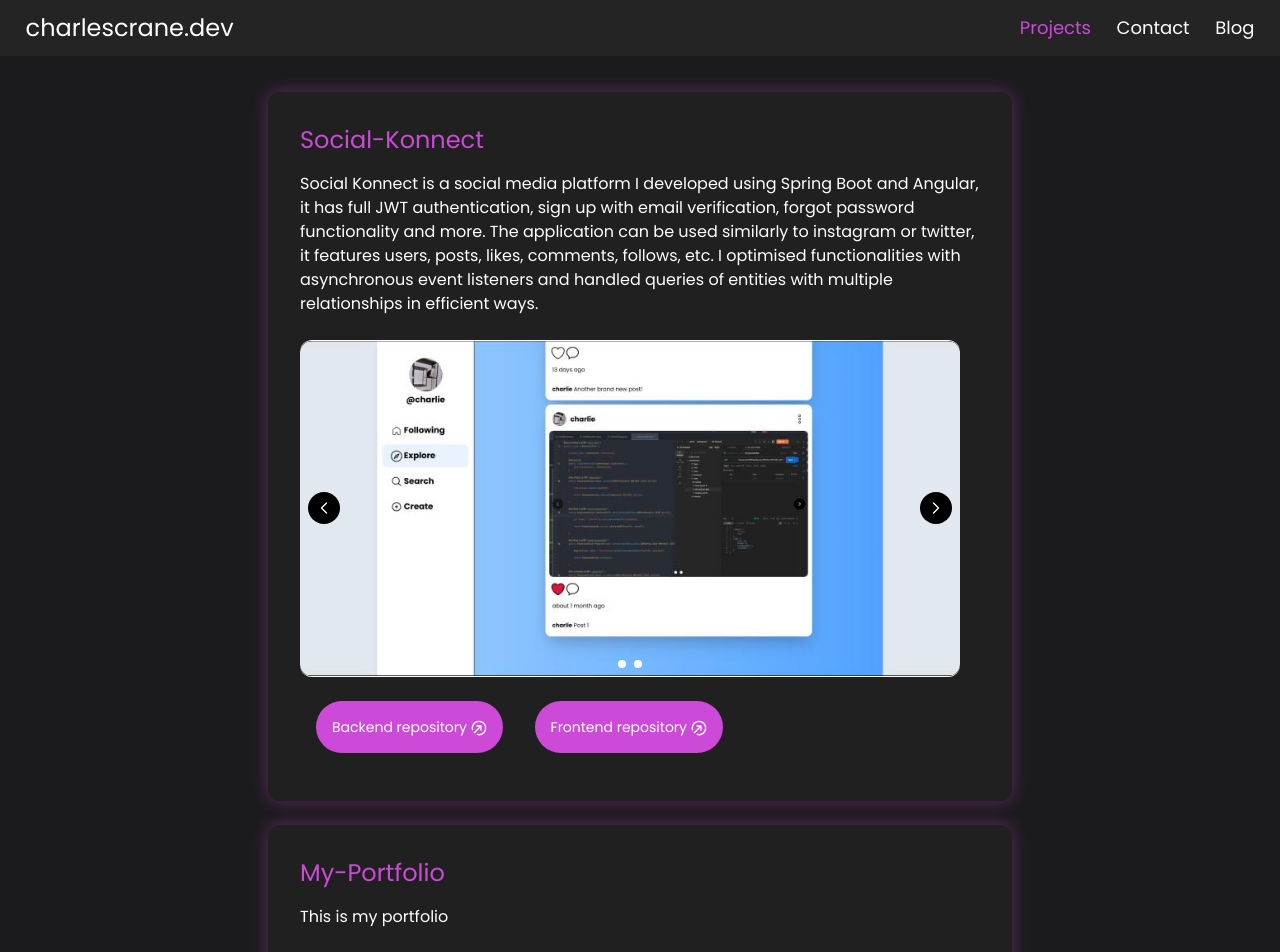
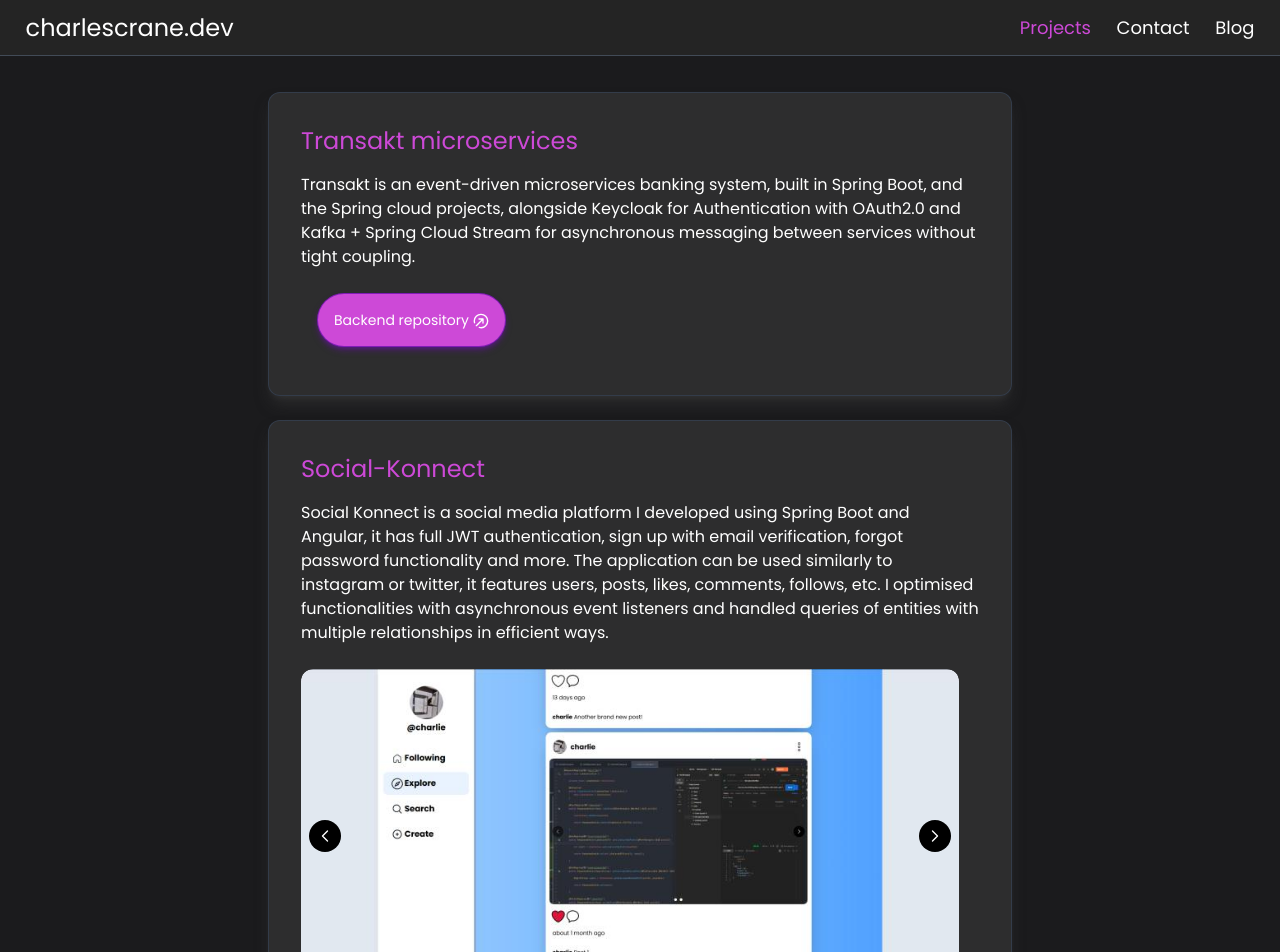
Before and after one commit to ChxrlieExe33/charles-portfolio, an Angular app: page /projects in a window 1280 px wide. Shown: the top 952 px of the page. Built offline with nearby package versions, Linux system fonts and the light colour scheme.

Commit message:
ui: Changed the styling a bit and added transakt to the projects list, need a good photo for it though.

```diff
--- a/src/app/components/about-me/about-me.component.html
+++ b/src/app/components/about-me/about-me.component.html
@@ -17,7 +17,7 @@
 
         @for (study of studies; track study.title){
 
-            <li class="flex flex-col items-center justify-between w-full px-4 py-2 shadow-[0_0_15px_2px_rgba(205,73,215,0.3)] rounded-xl">
+            <li class="flex flex-col items-center justify-between w-full px-4 py-2 border-1 border-gray-700/80 bg-neutral-800 shadow-lg shadow-neutral-700/50 rounded-xl">
 
                 <div class="flex items-center justify-between w-full">
 
@@ -46,7 +46,7 @@
 
         @for (job of experience; track job.title) {
 
-            <li class="flex flex-col items-center justify-between w-full py-2 md:py-4 px-4 md:px-6 shadow-[0_0_15px_2px_rgba(205,73,215,0.3)] rounded-xl">
+            <li class="flex flex-col items-center justify-between w-full py-2 md:py-4 px-4 md:px-6 border-1 border-gray-700/80 bg-neutral-800 shadow-lg shadow-neutral-700/50 rounded-xl">
 
                 <div class="flex items-center justify-between w-full">
 
--- a/src/app/components/contact-card/contact-card.component.html
+++ b/src/app/components/contact-card/contact-card.component.html
@@ -1,6 +1,6 @@
 <section class="flex items-center justify-center">
 
-    <article class="text-white w-[95%] md:w-[60%] flex flex-col items-center justify-between my-15 py-10 md:py-20 px-3 md:px-8 bg-[#262626] rounded-2xl">
+    <article class="text-white w-[95%] md:w-[60%] flex flex-col items-center justify-between my-15 py-10 md:py-20 px-3 md:px-8 bg-neutral-800/80 border-1 border-gray-700/80 shadow-neutral-700/50 shadow-lg rounded-2xl">
 
         <h1 class="text-3xl text-[#D747CA] font-bold mb-5">Contact</h1>
 
--- a/src/app/components/navbar/navbar.component.html
+++ b/src/app/components/navbar/navbar.component.html
@@ -1,4 +1,4 @@
-<header class="flex items-center justify-between h-[9vh] md:h-[7vh] bg-neutral-800/90 w-full fixed top-0 right-0 z-50">
+<header class="flex items-center justify-between h-[9vh] md:h-[7vh] bg-neutral-800/90 w-full fixed top-0 right-0 z-50 border-b-1 border-gray-600/80">
 
     <a (click)="closeMenu()" class="text-white ml-4 md:ml-[2vw] hover:text-gray-500 text-2xl" routerLink="/" routerLinkActive="!text-[#CD49D7]" [routerLinkActiveOptions]="{exact: true}" >charlescrane.dev</a>
 
--- a/src/app/components/project/project.component.html
+++ b/src/app/components/project/project.component.html
@@ -1,4 +1,4 @@
-<article class="w-[95%] md:w-[60%] p-4 md:p-8 rounded-xl bg-neutral-800/50 mx-auto flex flex-col items-start justify-between gap-2 shadow-[0_0_15px_2px_rgba(205,73,215,0.3)]">
+<article class="w-[95%] md:w-[60%] p-4 md:p-8 rounded-xl bg-neutral-700/50 mx-auto flex flex-col items-start justify-between gap-2 border-1 border-gray-700/80 shadow-lg shadow-neutral-700/50">
 
     <h1 class="text-2xl mb-2 text-[#CD49D7]">{{ project().title }}</h1>
 
@@ -7,7 +7,7 @@
     <!-- Image carousel -->
 
     @if (postMedia() && postMedia().length > 0) {
-        <div class="relative w-[97%] border-y-1 rounded-xl overflow-hidden mt-4">
+        <div class="relative w-[97%] rounded-xl overflow-hidden mt-4">
             <!-- Media Container -->
             <div class="overflow-hidden">
                 <div
@@ -70,7 +70,7 @@
 
         @for (link of project().urls; track link.name) {
 
-            <a target="_blank" [href]="link.url" class="bg-[#CD49D7]  text-sm md:text-md p-4 rounded-4xl m-4 hover:scale-105">
+            <a target="_blank" [href]="link.url" class="bg-[#CD49D7] border-1 border-purple-800/80 shadow-md shadow-purple-800/50 text-sm md:text-md p-4 rounded-4xl m-4 hover:scale-105">
 
                 <h1>
                     {{link.name}}
--- a/src/app/pages/projects-page/projects-page.component.ts
+++ b/src/app/pages/projects-page/projects-page.component.ts
@@ -1,11 +1,9 @@
-import {Component, HostBinding} from '@angular/core';
-import {TechStackComponent} from '../../components/tech-stack/tech-stack.component';
+import {Component} from '@angular/core';
 import {ProjectListComponent} from '../../components/project-list/project-list.component';
 
 @Component({
   selector: 'app-projects-page',
     imports: [
-        TechStackComponent,
         ProjectListComponent
     ],
   templateUrl: './projects-page.component.html',
--- a/src/app/shared/projects.ts
+++ b/src/app/shared/projects.ts
@@ -3,6 +3,17 @@ import { Project} from './models/project.model';
 export const projects : Project[] = [
     {
         id: "1",
+        title: "Transakt microservices",
+        description: "Transakt is an event-driven microservices banking system, built in Spring Boot, and the Spring cloud projects, alongside Keycloak for Authentication with OAuth2.0 and Kafka + Spring Cloud Stream for asynchronous messaging between services without tight coupling.",
+        urls: [
+            {
+                name: "Backend repository",
+                url: "https://github.com/ChxrlieExe33/transakt-monorepo"
+            }
+        ]
+    },
+    {
+        id: "2",
         title: "Social-Konnect",
         description: "Social Konnect is a social media platform I developed using Spring Boot and Angular, it has full JWT authentication, sign up with email verification, forgot password functionality and more. The application can be used similarly to instagram or twitter, it features users, posts, likes, comments, follows, etc. I optimised functionalities with asynchronous event listeners and handled queries of entities with multiple relationships in efficient ways.",
         urls: [
@@ -19,16 +30,5 @@ export const projects : Project[] = [
             "/social-ui.jpg",
             "/search-page-better.png"
         ]
-    },
-    {
-        id: "2",
-        title: "My-Portfolio",
-        description: "This is my portfolio",
-        urls: [
-            {
-                name: "Frontend repository",
-                url: "https://github.com/ChxrlieExe33/charles-portfolio"
-            }
-        ]
     }
 ]
```
Also changed, not shown: public/transakt-microservices.png (added).
